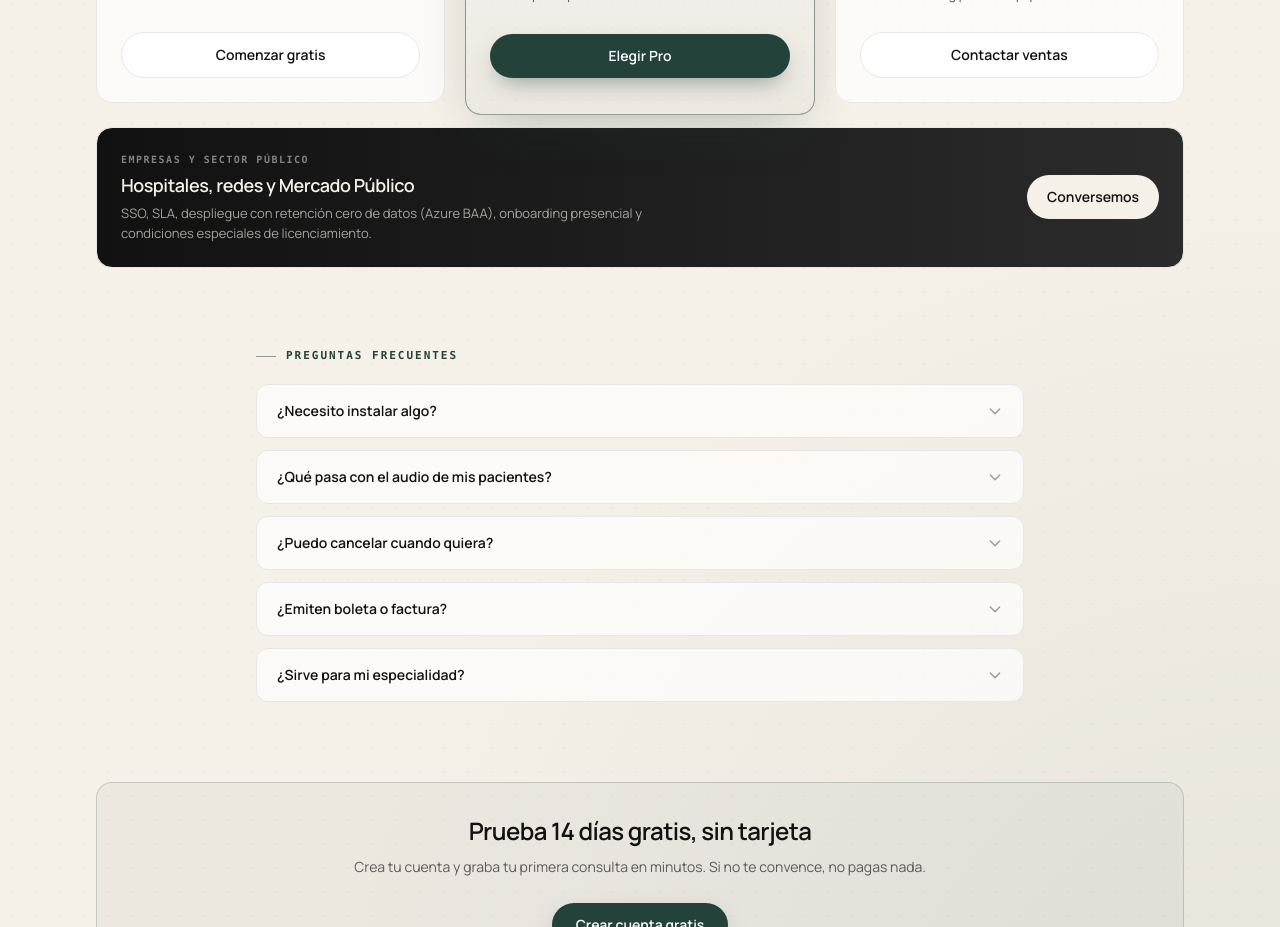
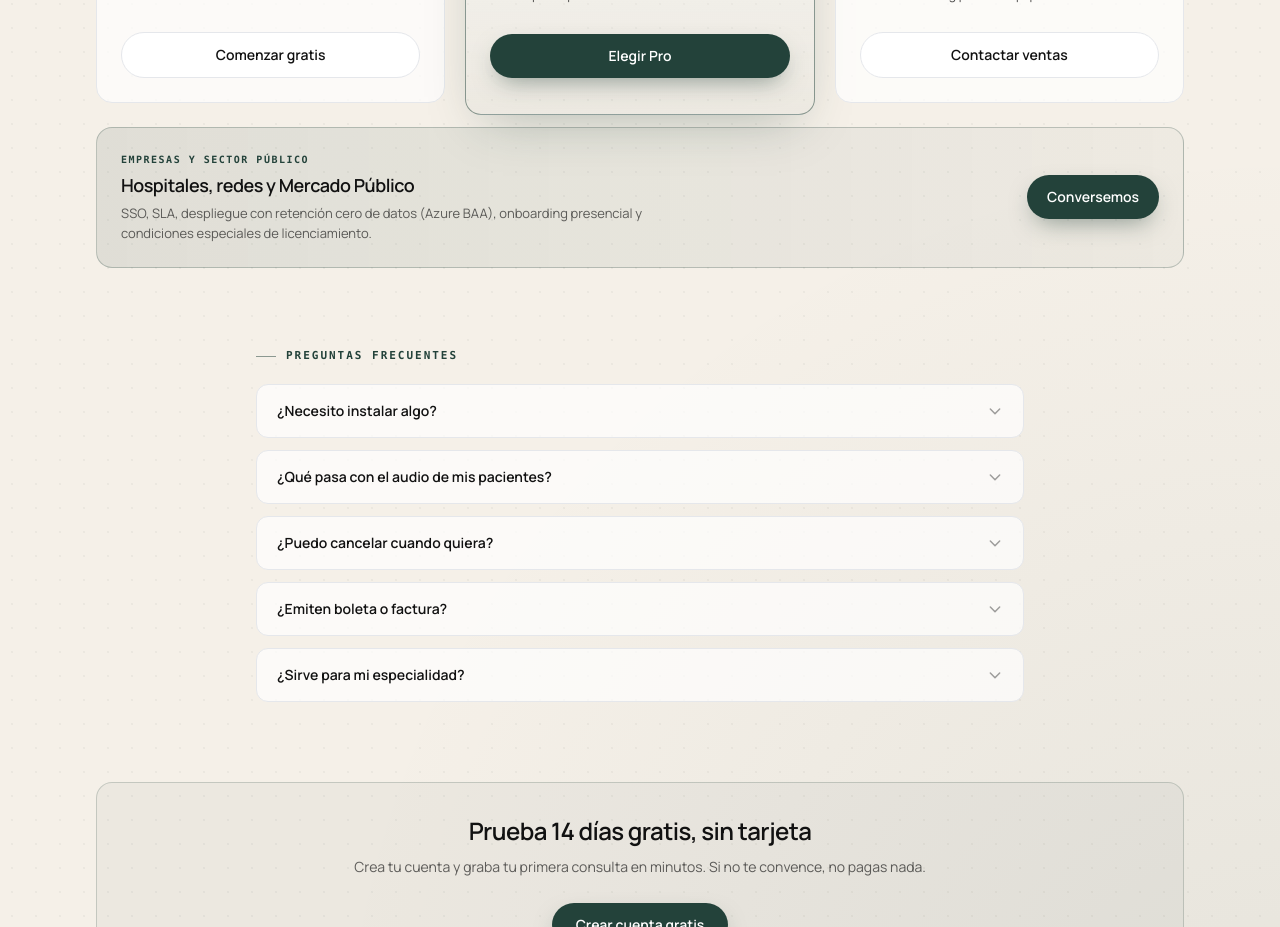
Before and after one commit to jlarrainf/nodal-scribe, a Next.js app: page /pricing in a window 1280 px wide. Shown: the part 800-1727 px from the top of the page. Built offline with nearby package versions, Linux system fonts and the light colour scheme.

Commit message:
fix: banner enterprise del pricing con fondo claro y texto negro

```diff
--- a/components/pricing-cards.tsx
+++ b/components/pricing-cards.tsx
@@ -188,22 +188,22 @@ export function PricingCards() {
 				))}
 			</div>
 
-			<div className="mt-6 flex flex-col items-start justify-between gap-4 rounded-2xl border border-black/8 bg-gradient-to-r from-ink to-[#2b2b2b] p-6 sm:flex-row sm:items-center">
+			<div className="mt-6 flex flex-col items-start justify-between gap-4 rounded-2xl border border-forest/25 bg-gradient-to-r from-forest/10 to-forest/[0.03] p-6 sm:flex-row sm:items-center">
 				<div>
-					<p className="font-mono text-[10px] font-bold uppercase tracking-[0.15em] text-paper/50">
+					<p className="font-mono text-[10px] font-bold uppercase tracking-[0.15em] text-forest">
 						Empresas y sector público
 					</p>
-					<h3 className="mt-1 text-lg font-semibold tracking-tight text-paper">
+					<h3 className="mt-1 text-lg font-semibold tracking-tight text-ink">
 						Hospitales, redes y Mercado Público
 					</h3>
-					<p className="mt-1 max-w-xl text-[13px] leading-5 text-paper/65">
+					<p className="mt-1 max-w-xl text-[13px] leading-5 text-ink/65">
 						SSO, SLA, despliegue con retención cero de datos (Azure BAA),
 						onboarding presencial y condiciones especiales de licenciamiento.
 					</p>
 				</div>
 				<Link
 					href="mailto:ventas@nodalscribe.cl"
-					className="shrink-0 rounded-full bg-paper px-5 py-3 text-sm font-semibold text-ink transition hover:-translate-y-0.5 hover:shadow-lg"
+					className="shrink-0 rounded-full bg-forest px-5 py-3 text-sm font-semibold text-white shadow-[0_10px_24px_-8px_rgba(35,66,58,0.5)] transition hover:-translate-y-0.5 hover:shadow-[0_14px_30px_-8px_rgba(35,66,58,0.6)]"
 				>
 					Conversemos
 				</Link>
```
